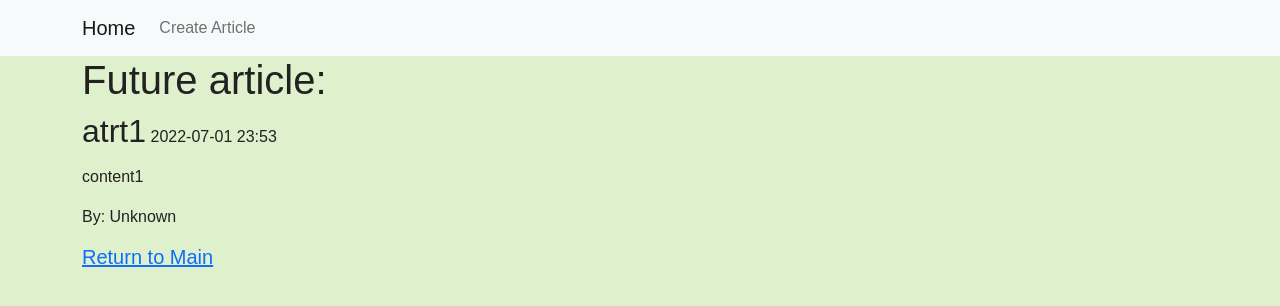
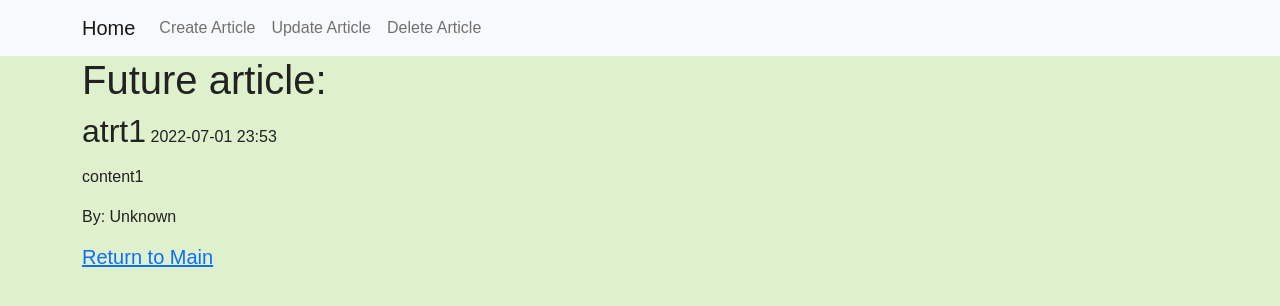
Before and after one commit to sakurakuba/lesson41, a Django app: page /article/1/ in a window 1280 px wide. Shown: the top 306 px of the page. Run offline with Django 4.2, Linux system fonts and the light colour scheme; data comes from the database, SQL or seed files in the repository.

Commit message:
added update function

```diff
--- a/source/hello/urls.py
+++ b/source/hello/urls.py
@@ -15,12 +15,14 @@ Including another URLconf
 """
 from django.contrib import admin
 from django.urls import path
-from webapp.views import index_view, article_create_view, article_view
+from webapp.views import index_view, article_create_view, article_view, update_article
 
 
 urlpatterns = [
     path('admin/', admin.site.urls),
     path('', index_view, name='index'),
     path('articles/add/', article_create_view, name='create_article'),
-    path('article/<int:pk>/', article_view, name='article_view')
+    path('article/<int:pk>/', article_view, name='article_view'),
+    path('article/<int:pk>/update', update_article, name='update_article')
+
 ]
--- a/source/webapp/templates/article_view.html
+++ b/source/webapp/templates/article_view.html
@@ -2,8 +2,14 @@
 {% block title %} Article view {% endblock %}
 {% block nav %}
 <li class="nav-item">
-          <a class="nav-link" href="{% url "create_article" %}">Create Article</a>
-        </li>
+    <a class="nav-link" href="{% url "create_article" %}">Create Article</a>
+</li>
+<li class="nav-item">
+    <a class="nav-link" href="{% url "update_article" article.pk %}">Update Article</a>
+</li>
+<li class="nav-item">
+    <a class="nav-link" href="#">Delete Article</a>
+</li>
 {% endblock %}
 {% block content %}
 <h1>Future article:</h1>
--- a/source/webapp/views.py
+++ b/source/webapp/views.py
@@ -35,11 +35,22 @@ def article_create_view(request):
     else:
         title = request.POST.get('title')
         content = request.POST.get('content')
-        status = request.POST.get('status')
+        ## status = request.POST.get('status')
         author = request.POST.get('author')
-        new_art = Article.objects.create(title=title, author=author, content=content, status=status)
+        new_art = Article.objects.create(title=title, author=author, content=content)  # status=status)
         context = {'article': new_art}
         ## return HttpResponseRedirect(f"/article/{new_art.pk}")
         # return render(request, 'article_view.html', context)
         ### return HttpResponseRedirect(reverse('article_view', kwargs={'pk': new_art.pk}))
         return redirect('article_view', pk=new_art.pk)
+
+def update_article(request, pk):
+    article = get_object_or_404(Article, pk=pk)
+    if request.method == 'GET':
+        return render(request, 'update.html', {'article': article})
+    else:
+        article.title = request.POST.get('title')
+        article.content = request.POST.get('content')
+        article.author = request.POST.get('author')
+        article.save()
+        return redirect('article_view', pk=article.pk)
```
Also changed, not shown: source/webapp/templates/update.html (added, +26 -0 lines).
